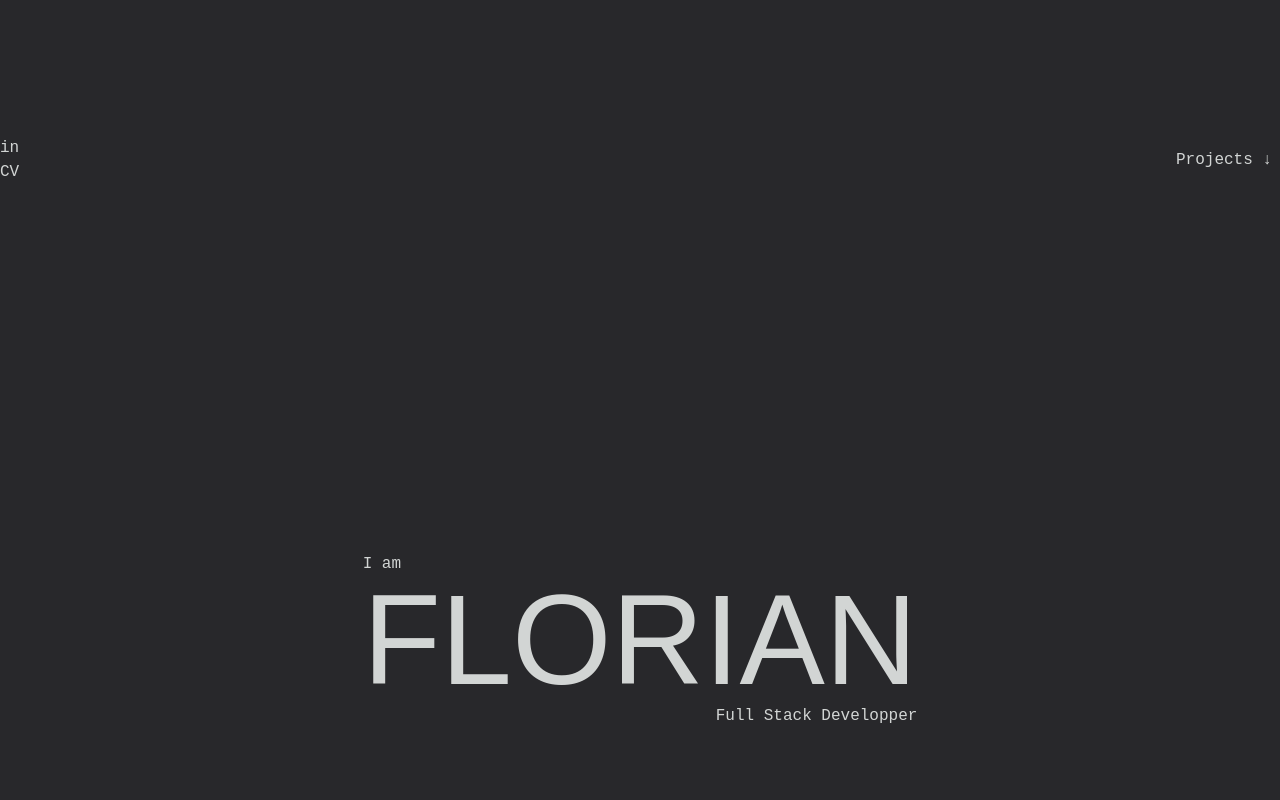
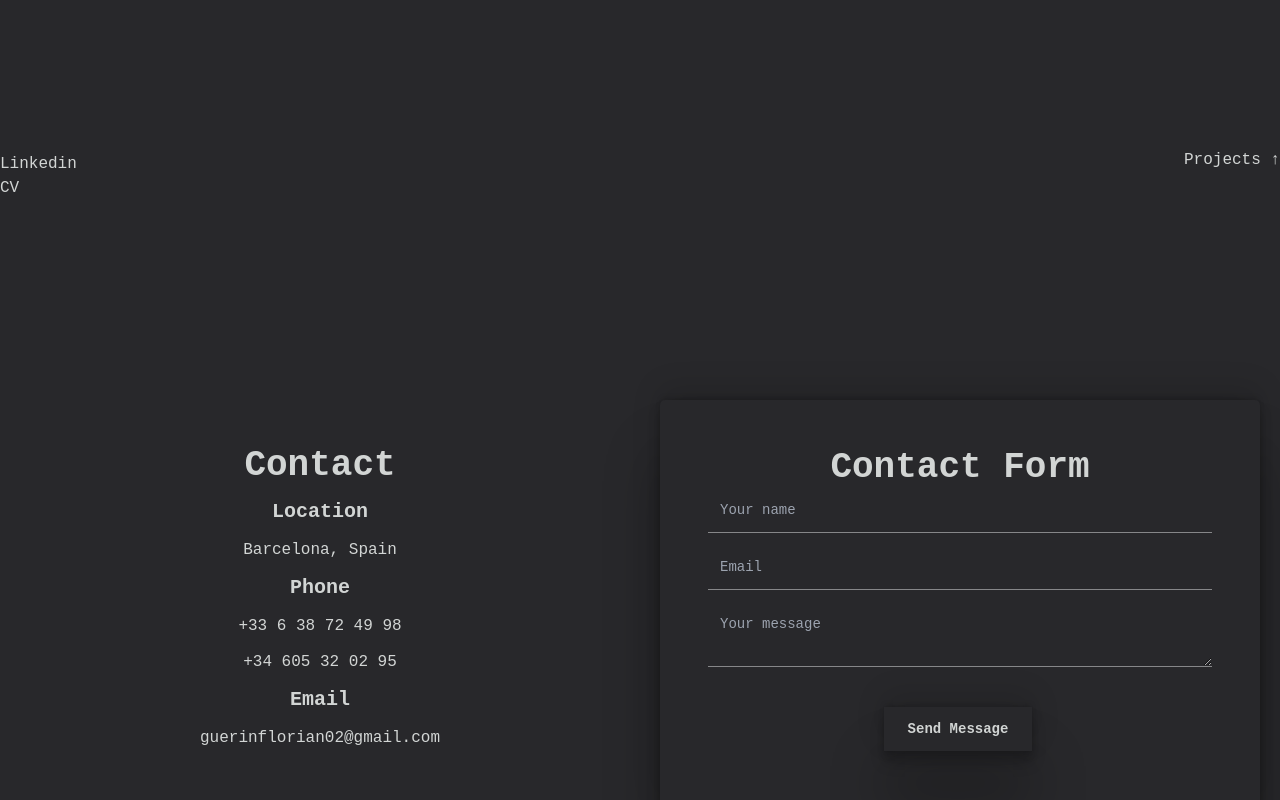
Before and after one commit to FlorianG2/florian-guerin, a React (Create React App) app: page / in a window 1280 px wide. Shown: the part 560-1360 px from the top of the page. Built offline with nearby package versions, Linux system fonts and the light colour scheme; a web font is replaced by a local one.

Commit message:
adding pages

```diff
--- a/src/App.css
+++ b/src/App.css
@@ -2,3 +2,12 @@
   margin: 2%;
   width: 100vw;
 }
+
+.color {
+  color: #D2D5D4;
+}
+
+.color-50 {
+  color: #D2D5D4;
+  opacity: 50%;
+}
--- a/src/App.js
+++ b/src/App.js
@@ -1,22 +1,39 @@
 import './App.css';
 import Title from './Components/Title/Title';
 import Banner from './Components/Banner/Banner';
-import ArrowProject from './Components/Navigation/Arrow_Project';
+import Links from './Components/Links/Links';
+// import ArrowProject from './Components/Navigation/Arrow_Project';
+import Arrows from './Components/Navigation/Arrows';
+import ContactForm from './Components/Contact/Contact_Form';
+import ContactInfo from './Components/Contact/Contact_Info';
 
 
 function App() {
   return (
     <div className='container mx-auto'>
-      <Banner />
       <div className='h-screen'>
+      <div className='h-1/5'>
+        <div className='fixed'>
+          <Banner />
+        </div>
+      </div>
         <Title />
-        <ArrowProject />
+        <Links />
+        <Arrows />
       </div>
       <div className='h-screen'>
-        <Title />
+      <div className='h-1/5'></div>
+        <div className='grid grid-cols-1 lg:grid-cols-2 gap-x-10 auto-cols-auto mx-5'>
+          <ContactInfo />
+          <ContactForm />
+        </div>
       </div>
       <div className='h-screen'>
-        <Title />
+      <div className='h-1/5'></div>
+        <div className='grid grid-cols-1 lg:grid-cols-2 gap-x-10 auto-cols-auto mx-5'>
+          <ContactInfo />
+          <ContactForm />
+        </div>
       </div>
     </div>
   );
--- a/src/Components/Banner/Banner.css
+++ b/src/Components/Banner/Banner.css
@@ -1,3 +1,9 @@
-.banner-height{
-  height: 20vh;
+.banner{
+  /* height: 20vh; */
+  width: 100%;
 }
+
+/* .banner-bg {
+  background-color: #28282B;
+  z-index: 2;
+} */
--- a/src/Components/Banner/Banner.js
+++ b/src/Components/Banner/Banner.js
@@ -4,8 +4,8 @@ import React, { useState } from 'react';
 
 function Banner() {
   return (
-    <div className='banner-height flex justify-between sticky top-0'>
-        <ScrollToTop />
+    <div className='w-full flex justify-between items-center'>
+      <ScrollToTop />
       <div className='flex justify-around items-center'>
         <ScrollToProjects />
         <ScrollToContact />
@@ -47,7 +47,7 @@ const ScrollToProjects = () => {
 
   return (
     <div className='mx-2'>
-      <button onClick={scrollToProjects}><p>Projects</p></button>
+      <button onClick={scrollToProjects} ><p>Projects</p></button>
     </div>
   );
 };
@@ -63,7 +63,7 @@ const ScrollToContact = () => {
 
   return (
     <div className='mx-2'>
-      <button onClick={scrollToContact}><p>Contact</p></button>
+      <button onClick={scrollToContact} ><p>Contact</p></button>
     </div>
   );
 };
--- /dev/null
+++ b/src/Components/Banner/Logo.js
@@ -0,0 +1,25 @@
+
+
+
+function Logo() {
+  return (
+    <div className='fixed'>
+      <ScrollToTop />
+    </div>
+  );
+}
+
+const ScrollToTop = () => {
+  const scrollToTop = () => {
+    window.scrollTo({
+      top: 0,
+      behavior: 'smooth',
+    });
+  };
+
+  return (
+    <button onClick={scrollToTop}><h1>FLO</h1></button>
+  );
+};
+
+export default Logo;
--- /dev/null
+++ b/src/Components/Contact/Contact_Form.css
@@ -0,0 +1,29 @@
+.contact-form-container{
+  border-radius: 5px;
+  padding: 3em;
+}
+
+.box-shadow {
+  box-shadow: rgba(0, 0, 0, 0.25) 0px 54px 55px, rgba(0, 0, 0, 0.12) 0px -12px 30px, rgba(0, 0, 0, 0.12) 0px 4px 6px, rgba(0, 0, 0, 0.17) 0px 12px 13px, rgba(0, 0, 0, 0.09) 0px -3px 5px;
+}
+
+::placeholder {
+  color: #D2D5D4;
+}
+
+.border-input {
+  border-bottom: 0.1em solid #d2d5d48e;
+}
+
+input:-webkit-autofill,
+input:-webkit-autofill:hover,
+input:-webkit-autofill:focus,
+textarea:-webkit-autofill,
+textarea:-webkit-autofill:hover,
+textarea:-webkit-autofill:focus,
+select:-webkit-autofill,
+select:-webkit-autofill:hover,
+select:-webkit-autofill:focus {
+  -webkit-text-fill-color: #D2D5D4;
+  transition: background-color 5000s ease-in-out 0s;
+}
--- /dev/null
+++ b/src/Components/Contact/Contact_Form.js
@@ -0,0 +1,97 @@
+import React, { useState } from "react";
+import './Contact_Form.css'
+
+const FORM_ENDPOINT = "https://public.herotofu.com/v1/456e2250-c9c5-11ee-bb69-515451de93af"; // TODO - update to the correct endpoint
+
+function ContactForm () {
+  const [submitted, setSubmitted] = useState(false);
+  const handleSubmit = (e) => {
+    e.preventDefault();
+
+    const inputs = e.target.elements;
+    const data = {};
+
+    for (let i = 0; i < inputs.length; i++) {
+      if (inputs[i].name) {
+        data[inputs[i].name] = inputs[i].value;
+      }
+    }
+
+    fetch(FORM_ENDPOINT, {
+      method: 'POST',
+      headers: {
+        Accept: 'application/json',
+        'Content-Type': 'application/json',
+      },
+      body: JSON.stringify(data),
+    })
+      .then((response) => {
+        if (!response.ok) {
+          throw new Error('Form response was not ok');
+        }
+
+        setSubmitted(true);
+      })
+      .catch((err) => {
+        // Submit the form manually
+        e.target.submit();
+      });
+  };
+
+  if (submitted) {
+    return (
+      <>
+        <div className="text-2xl">Thank you!</div>
+        <div className="text-md">We'll be in touch soon.</div>
+      </>
+    );
+  }
+
+  return (
+    <div className="contact-form-container box-shadow">
+      <p className="text-4xl font-bold text-center">Contact Form</p>
+      <form
+        action={FORM_ENDPOINT}
+        onSubmit={handleSubmit}
+        method="POST"
+      >
+        <div className="pt-0 mb-3">
+          <input
+            type="text"
+            placeholder="Your name"
+            name="name"
+            className="focus:outline-none focus:ring relative w-full px-3 py-3 text-sm color bg-transparent border-input"
+            required
+          />
+        </div>
+        <div className="pt-0 mb-3">
+          <input
+            type="email"
+            placeholder="Email"
+            name="email"
+            className="focus:outline-none focus:ring relative w-full px-3 py-3 text-sm color bg-transparent border-input"
+            required
+          />
+        </div>
+        <div className="pt-0 mb-3">
+          <textarea
+            placeholder="Your message"
+            name="message"
+            className="focus:outline-none focus:ring relative w-full px-3 py-3 text-sm color bg-transparent border-input"
+            required
+          />
+        </div>
+        <div className="pt-0 mb-1 mt-8 flex justify-center">
+          <button
+            className="active:bg-blue-600 hover:shadow-lg focus:outline-none px-6 py-3 mb-1 mr-1 text-sm font-bold color transition-all duration-150 ease-linear box-shadow"
+            type="submit"
+          >
+            Send Message
+          </button>
+        </div>
+      </form>
+    </div>
+  );
+};
+
+export default ContactForm;
--- /dev/null
+++ b/src/Components/Contact/Contact_Info.js
@@ -0,0 +1,18 @@
+
+
+function ContactInfo() {
+  return (
+    <div className="flex flex-col justify-center items-center">
+      <h2 className="text-4xl font-bold mb-3">Contact</h2>
+      <h3 className="text-xl font-bold mb-3">Location</h3>
+        <p className="mb-3">Barcelona, Spain</p>
+      <h3 className="text-xl font-bold mb-3">Phone</h3>
+        <p className="mb-3">+33 6 38 72 49 98</p>
+        <p className="mb-3">+34 605 32 02 95</p>
+      <h3 className="text-xl font-bold mb-3">Email</h3>
+        <p className="mb-3">guerinflorian02@gmail.com</p>
+    </div>
+  );
+}
+
+export default ContactInfo;
--- a/src/Components/Links/Links.js
+++ b/src/Components/Links/Links.js
@@ -3,10 +3,10 @@ import PDF from '../../Florian_Guerin_Resume.pdf';
 
 function Links() {
   return (
-    <div>
+    <div className='fixed bottom-10'>
       {/* External link for LinkedIn */}
       <a href="https://www.linkedin.com/in/florian-guerin-8b1091112/" target="_blank" rel="noopener noreferrer">
-        <p>in</p>
+        <p>Linkedin</p>
       </a>
 
       {/* Link to open the PDF in a new tab */}
--- a/src/Components/Navigation/Arrow_Project.js
+++ b/src/Components/Navigation/Arrow_Project.js
@@ -2,11 +2,8 @@ import Links from "../Links/Links";
 
 function ArrowProject() {
   return (
-     <div className="h-1/5 flex items-center justify-between">
-      <Links />
-      <div>
-        <ScrollToProjects />
-      </div>
+     <div className="h-1/5 flex items-center justify-end">
+      <ScrollToProjects />
     </div>
   );
 }
--- /dev/null
+++ b/src/Components/Navigation/Arrows.js
@@ -0,0 +1,85 @@
+
+import React, { useEffect, useState } from 'react';
+
+function Arrows () {
+  const [screenPercentage, setScreenPercentage] = useState(0);
+
+  useEffect(() => {
+    const handleScroll = () => {
+      const windowHeight = window.innerHeight;
+      const documentHeight = document.documentElement.scrollHeight;
+      const currentScroll = window.scrollY;
+
+      const currentPercentage = (currentScroll / (documentHeight - windowHeight)) * 100;
+      setScreenPercentage(currentPercentage);
+    };
+
+    window.addEventListener('scroll', handleScroll);
+
+    return () => {
+      window.removeEventListener('scroll', handleScroll);
+    };
+  }, []);
+
+  let content;
+
+  if (screenPercentage >= 0 && screenPercentage < 50) {
+    content =<ScrollToProjectsDown />;
+  } else if (screenPercentage >= 50 && screenPercentage < 100) {
+    content =<ScrollToContactDown />;
+  } else {
+    content =<ScrollToProjectsUp />;
+  }
+
+  return (
+    <div className="h-1/5 flex items-center justify-end relative">
+      {content}
+    </div>
+  );
+};
+
+
+const ScrollToProjectsDown = () => {
+  const scrollToProjects = () => {
+    const viewportHeight = window.innerHeight || document.documentElement.clientHeight
+    window.scrollTo({
+      top: viewportHeight,
+      behavior: 'smooth',
+    });
+  };
+
+  return (
+    <button onClick={scrollToProjects} className='fixed'><p>Projects ↓</p></button>
+  );
+};
+
+const ScrollToContactDown = () => {
+  const scrollToContact = () => {
+    const viewportHeight = window.innerHeight || document.documentElement.clientHeight
+    window.scrollTo({
+      top: 2 * viewportHeight,
+      behavior: 'smooth',
+    });
+  };
+
+  return (
+    <button onClick={scrollToContact} className='fixed'><p>Contact ↓</p></button>
+  );
+};
+
+const ScrollToProjectsUp = () => {
+  const scrollToProjects = () => {
+    const viewportHeight = window.innerHeight || document.documentElement.clientHeight
+    window.scrollTo({
+      top: viewportHeight,
+      behavior: 'smooth',
+    });
+  };
+
+  return (
+    <button onClick={scrollToProjects} className='fixed'><p>Projects ↑</p></button>
+  );
+};
+
+
+export default Arrows
```
